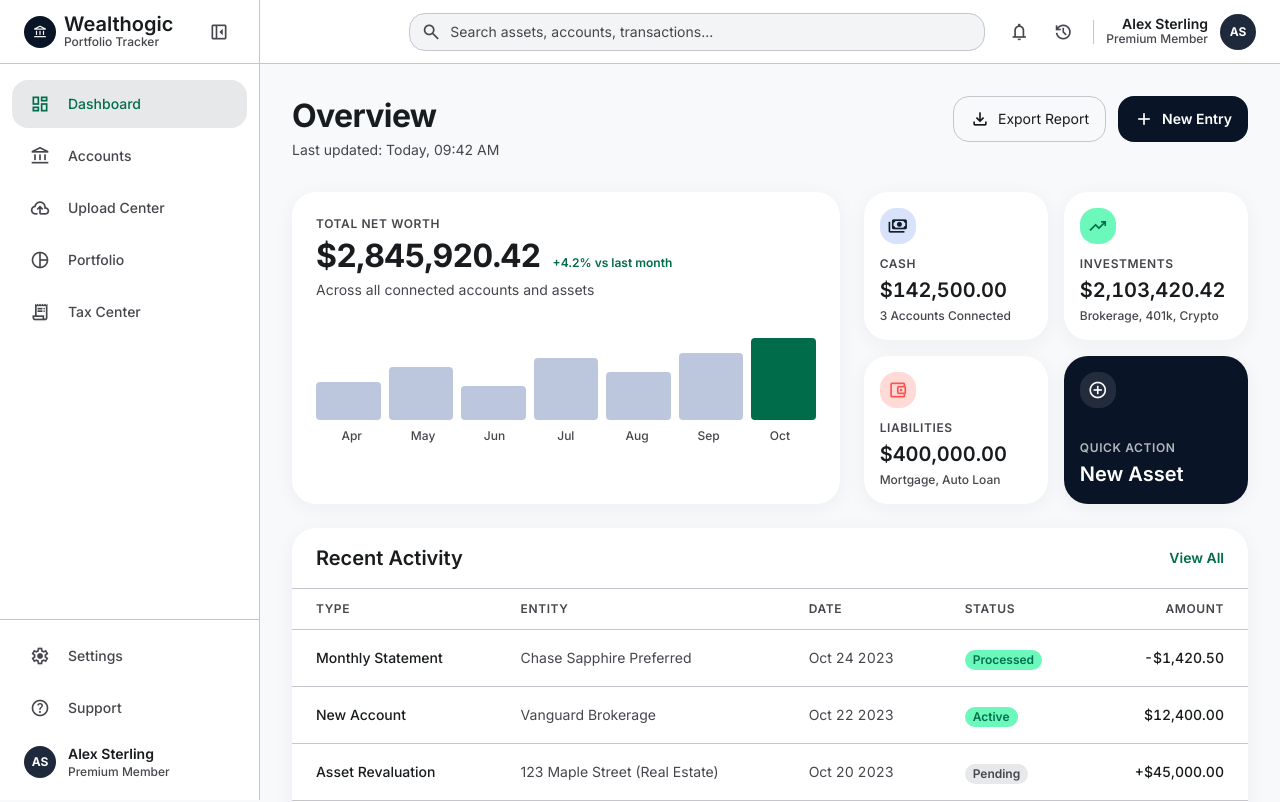
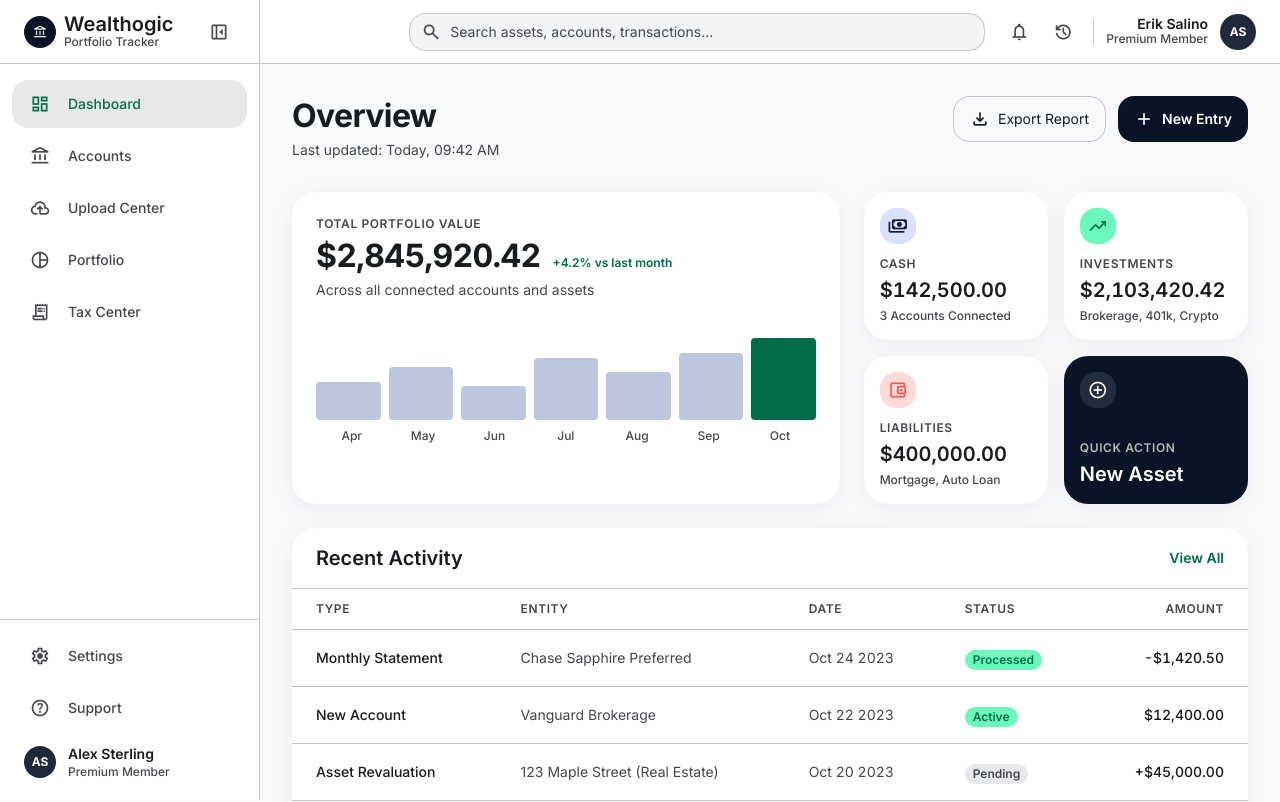
Before and after one commit to esalino/wealthogic, a React (Vite) app in the folder apps/web/: page /dashboard in a window 1280 px wide. Shown: the top 802 px of the page. Built offline with nearby package versions, Linux system fonts and the light colour scheme; no server answers.

Commit message:
small fixes

```diff
--- a/apps/web/src/components/TopNav.tsx
+++ b/apps/web/src/components/TopNav.tsx
@@ -27,7 +27,7 @@ export default function TopNav({ pinned }: { pinned: boolean }) {
         {/* User */}
         <div className="hidden md:flex items-center gap-3">
           <div className="text-right">
-            <p className="text-body-md font-semibold text-on-surface leading-none">Alex Sterling</p>
+            <p className="text-body-md font-semibold text-on-surface leading-none">Erik Salino</p>
             <p className="text-label-sm text-on-surface-variant">Premium Member</p>
           </div>
           <div className="w-9 h-9 rounded-full bg-primary-container flex items-center justify-center flex-shrink-0">
--- a/apps/web/src/pages/Dashboard.tsx
+++ b/apps/web/src/pages/Dashboard.tsx
@@ -77,9 +77,9 @@ export default function Dashboard() {
 
       {/* Bento grid row 1 */}
       <div className="grid grid-cols-12 gap-6 mb-6">
-        {/* Total Net Worth card */}
+        {/* Total portfolio value card */}
         <div className="col-span-12 lg:col-span-7 bg-surface-container-lowest rounded-xl shadow-card p-6">
-          <p className="text-label-caps text-on-surface-variant uppercase mb-1">Total Net Worth</p>
+          <p className="text-label-caps text-on-surface-variant uppercase mb-1">Total Portfolio Value</p>
           <div className="flex items-baseline gap-3 mb-1">
             <span className="text-headline-lg text-on-surface tabular-nums">$2,845,920.42</span>
             <span className="text-label-sm font-semibold text-secondary">+4.2% vs last month</span>
--- a/apps/web/src/pages/Portfolio.tsx
+++ b/apps/web/src/pages/Portfolio.tsx
@@ -1967,6 +1967,9 @@ export default function Portfolio() {
   const sectors = allocationData?.equity_sectors ?? []
   const equityValue = allocationData?.equity_value ?? 0
   const equityPct = allocationData?.equity_percent ?? 0
+  // The market value of every holding, not just the page on screen - the
+  // allocation endpoint already sums the whole portfolio to weight its slices.
+  const portfolioValue = allocationData?.total_value ?? 0
   // Allocation is computed relative to the market value of the holdings on the
   // current page — a stand-in until a portfolio-total endpoint exists.
   const totalMarketValue = holdings.reduce((sum, h) => sum + (h.current_value ?? 0), 0)
@@ -1982,7 +1985,9 @@ export default function Portfolio() {
         <div className="flex items-start justify-between mb-8">
           <div>
             <h1 className="text-headline-lg text-on-surface mb-1">Portfolio Breakdown</h1>
-            <p className="text-body-lg text-on-surface-variant">Detailed analysis of your $2,482,190.00 net worth.</p>
+            <p className="text-body-lg text-on-surface-variant">
+              Detailed analysis of your {fmtCurrency(portfolioValue)} portfolio.
+            </p>
           </div>
           <div className="flex gap-3">
             <button className="flex items-center gap-2 px-4 py-2 border border-outline-variant rounded-lg text-body-md text-on-surface hover:bg-surface-container-high transition-colors">
```
